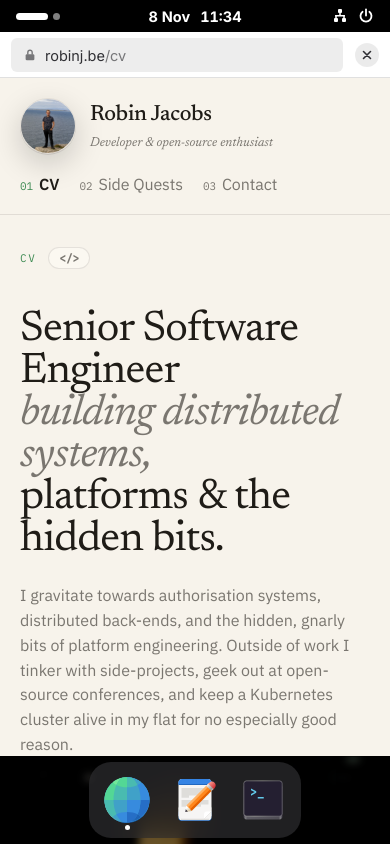
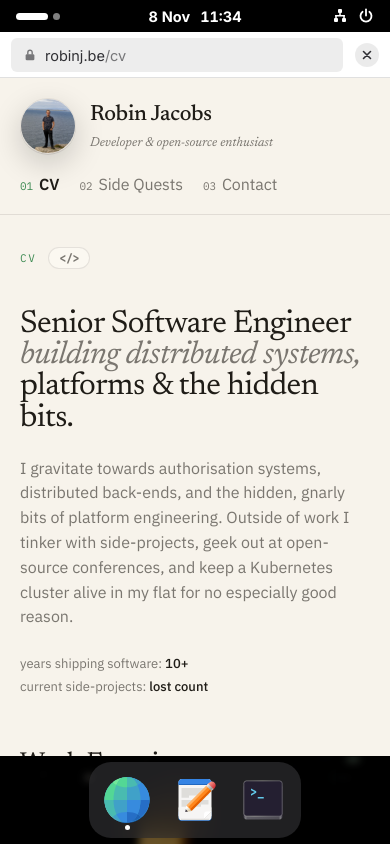
Before and after one commit to RobinJ1995/robinj.be, a React (Vite) app: page / in a window 390 px wide. Built offline with nearby package versions, Linux system fonts and the light colour scheme.

Commit message:
scale headlines to fit (#25)

```diff
--- a/src/style/_Editorial.scss
+++ b/src/style/_Editorial.scss
@@ -30,6 +30,16 @@
 			color: var(--ed-accent) !important;
 		}
 	}
+}
+
+// Headlines as big as fits the page's column, up to 64px: "building distributed
+// systems," on the CV, the longest line kept whole, is 10.9 times the font size wide.
+.ed-main {
+	container-type: inline-size;
+}
+
+.ed-display {
+	font-size: clamp(24px, 100cqi / 11, 64px) !important;
 }
 
 // Narrower windows: less room around the content.
@@ -96,10 +106,6 @@
 
 	.ed-main {
 		padding: 32px 20px 56px !important;
-	}
-
-	.ed-display {
-		font-size: clamp(36px, 11cqi, 64px) !important;
 	}
 
 	.ed-stats {
```
